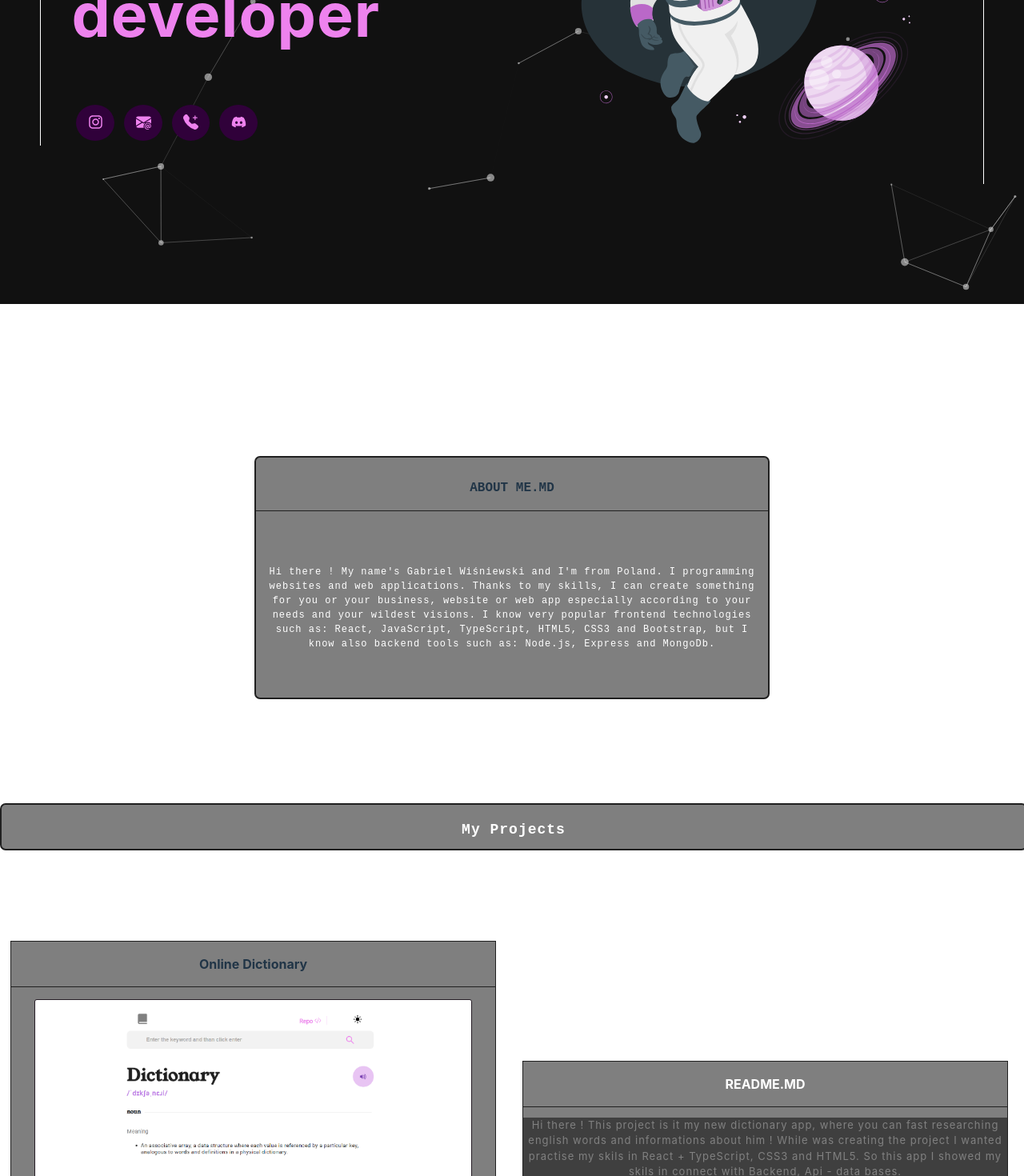
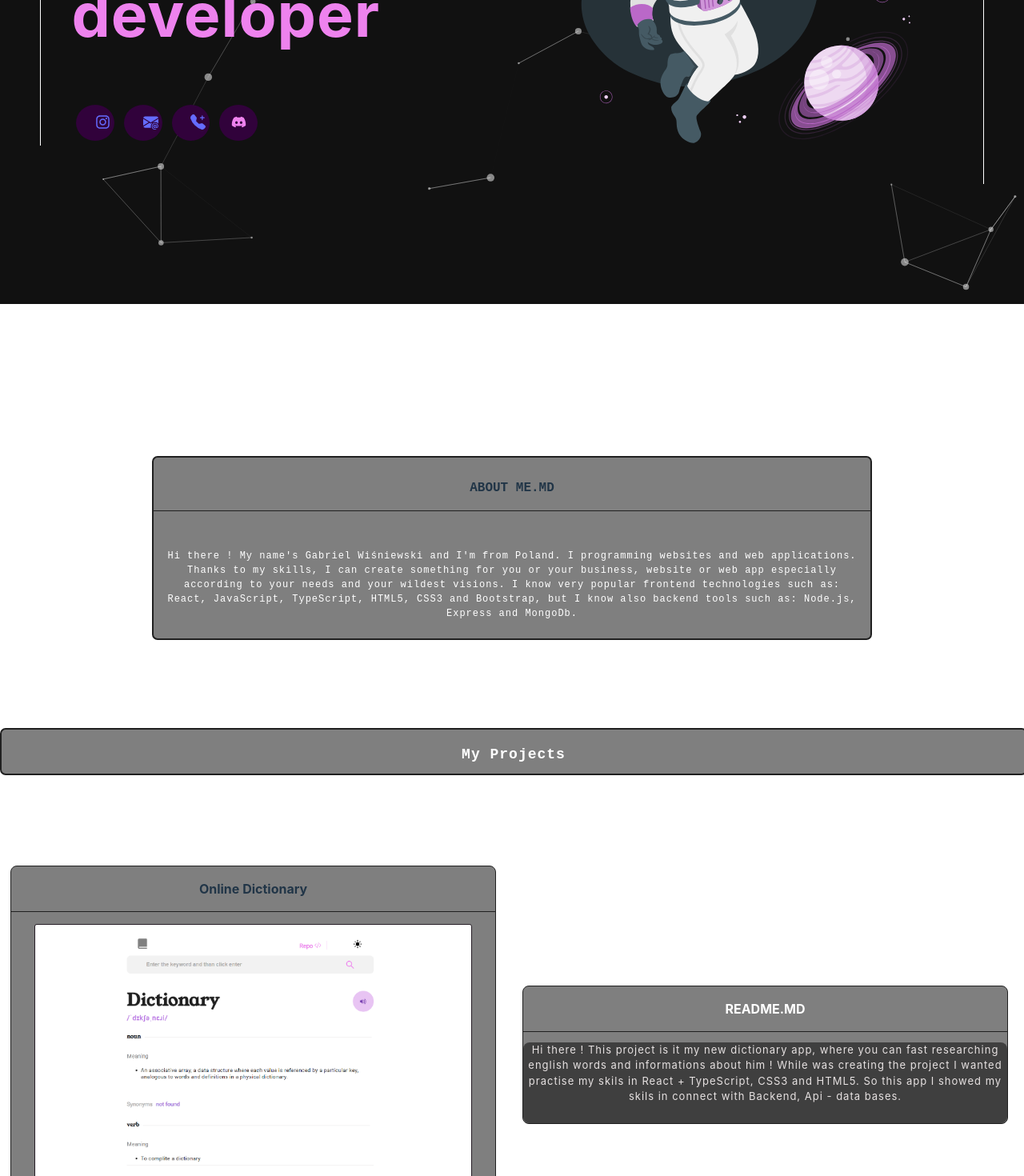
Before and after one commit to Gabrli/GabrielDeveloperSite, a React (Vite) app in the folder vite-project/: page / in a window 1280 px wide. Shown: the part 420-1890 px from the top of the page at 80% size. Built offline with nearby package versions, Linux system fonts and the light colour scheme.

Commit message:
code review

```diff
--- a/vite-project/src/components/navBar.jsx
+++ b/vite-project/src/components/navBar.jsx
@@ -1,13 +1,9 @@
-import React, { useEffect, useState } from "react";
+import React from "react";
 import "./styles/nav.css";
 import { FaGithub, FaBars } from 'react-icons/fa';
 
 
 export default function NavBar(props) {
-
-
-
-
 
   return (
     <>
--- a/vite-project/src/components/styles/about.css
+++ b/vite-project/src/components/styles/about.css
@@ -1,18 +1,21 @@
 .about-container{
-    width: 100%;
-    padding-bottom: 20px;
+    width: 100vw;
+    display: flex;
+    justify-content: center;
+    align-items: center;
     position: relative;
     top: 990px;
+    margin-left: auto;
+    margin-right: auto;
 }
 .about-box{
-    width: 50%;
-    height: 300px;
+    width: 70vw;
+
     background-color: rgba(0,0,0,0.5);
     border: 2px solid #202020;
     border-radius: 7px;
     font-family: 'Martian Mono', monospace;
-    margin-left: auto;
-    margin-right: auto;
+
 }
 .about-box header{
     width: 100%;
@@ -24,9 +27,9 @@
 .about-box section{
     padding-left: 5px;
     padding-right: 5px;
+    padding-top: 35px;
     text-align: center;
-    position: relative;
-    top: 55px;
+
 }
 .about-box section p{
     padding: 10px;
@@ -37,11 +40,15 @@
 }
 @media screen and (max-width: 1002px){
     .about-box {
-        height: 450px;
 
+        margin: 0;
+        padding: 0;
     }
     .about-box section p{
-        padding: 2px;
+        padding: 2;
         font-size: 11px;
     }
+    .about-box section{
+        margin: 0;
+    }
 }
--- a/vite-project/src/components/styles/projects.css
+++ b/vite-project/src/components/styles/projects.css
@@ -31,7 +31,7 @@
 
     background-color: rgba(0,0,0, 0.5);
     border: 1px solid #202020;
-
+    border-radius: 8px;
     position: relative;
 
 }
@@ -85,8 +85,8 @@
     color: #202020;
 }
 .descryption-box{
-    margin: 20px;
-    width: 50%;
+   margin: 20px;
+    width: 50vw;
 }
 .descryption-box header{
     width: 100%;
@@ -103,9 +103,12 @@
 }
 .descryption-box section p{
     font-size: 13px;
-    color: grey;
+    color: rgb(230, 225, 225);
     letter-spacing: 1px;
     text-align: center;
+    padding-left: 5px;
+    padding-right: 5px;
+
 }
 .img-box:hover{
     transition: .2s ease-in-out;
--- a/vite-project/src/components/styles/welcome.css
+++ b/vite-project/src/components/styles/welcome.css
@@ -80,27 +80,26 @@
 
 
 #first button{
-  transition: .2s ease-in-out;
+  transition: all .4s;
   width: 45px;
   height: 45px;
   border-radius: 50%;
   text-align: center;
   margin: 6px;
-  background-color: #30013a;
+  background-color: #31023b;
   outline: none;
   font-size: 19px;
 
   color: violet;
 }
 #first button span{
-
   position: relative;
   right: 9px;
 
 }
 
 #first button:hover{
-  transition: .2s ease-in-out;
+
   background-color: #4d025c;
   transform: scale(1.1,1.1);
 }
--- a/vite-project/src/components/welcome.jsx
+++ b/vite-project/src/components/welcome.jsx
@@ -12,9 +12,9 @@ export default function WelcomeContainer() {
         <section id="first">
           {<Title />}
           <div className="buttons-wrapper">
-          <a href="https://www.instagram.com/reel/CtmcFHSgdq0/?utm_source=ig_web_copy_link&igshid=MzRlODBiNWFlZA==" target="_blank"><button><span>{<FaInstagram/>}</span></button></a>
-          <a href="mailto: gabrys.wisniewski@op.pl"><button><span>{<BsFillEnvelopeAtFill/>}</span></button></a>
-          <a href="tel:+48694638608"><button><span>{<BsFillTelephonePlusFill/>}</span></button></a>
+          <button><a href="https://www.instagram.com/reel/CtmcFHSgdq0/?utm_source=ig_web_copy_link&igshid=MzRlODBiNWFlZA==" target="_blank">{<FaInstagram/>}</a></button>
+          <button><a href="mailto: gabrys.wisniewski@op.pl">{<BsFillEnvelopeAtFill/>}</a></button>
+          <button><a href="tel:+48694638608">{<BsFillTelephonePlusFill/>}</a></button>
           <a href=""><button><span>{<FaDiscord/>}</span></button></a>
           </div>
           </section>
```
